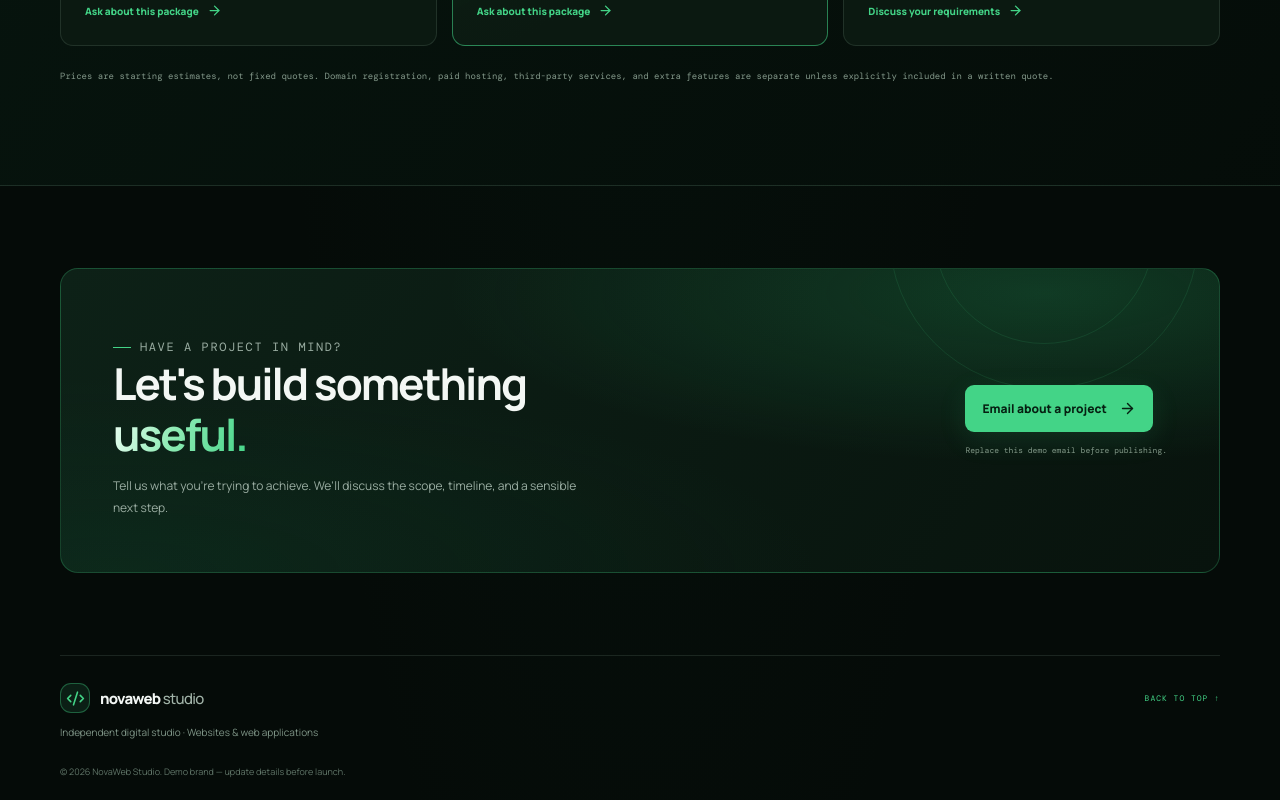
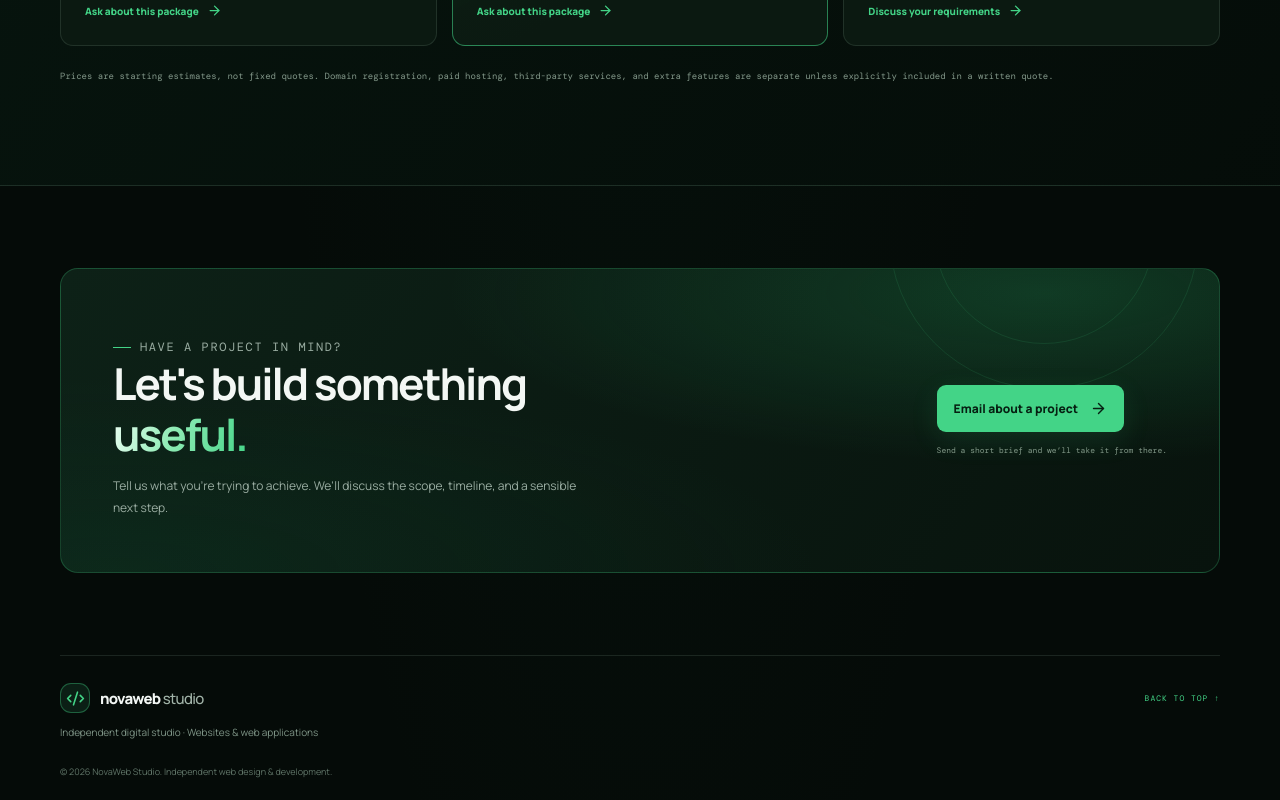
Before and after one commit to feh38368-design/novaweb-studio, a Next.js app: page / in a window 1280 px wide. Shown: the part 3195-3995 px from the top of the page. Built offline with nearby package versions, Linux system fonts and the light colour scheme.

Commit message:
Add files via upload

```diff
--- a/app/page.tsx
+++ b/app/page.tsx
@@ -212,12 +212,12 @@ export default function Home() {
           <div className="contact-copy"><SectionLabel>HAVE A PROJECT IN MIND?</SectionLabel><h2>Let&apos;s build something <span className="gradient-text">useful.</span></h2><p>Tell us what you&apos;re trying to achieve. We&apos;ll discuss the scope, timeline, and a sensible next step.</p></div>
           <div className="contact-actions">
             <a className="button button-primary" href="mailto:fridayw007@gmail.com?subject=Website%20project%20enquiry">Email about a project <ArrowRight size={17} /></a>
-            <span>Replace this demo email before publishing.</span>
+            <span>Send a short brief and we’ll take it from there.</span>
           </div>
         </div>
       </section>
 
-      <footer className="site-footer"><a className="brand" href="#home"><span className="brand-mark"><Code2 size={19} /></span><span>novaweb<span className="brand-light"> studio</span></span></a><p>Independent digital studio · Websites & web applications</p><a href="#home" className="back-top">BACK TO TOP ↑</a><small>© {new Date().getFullYear()} NovaWeb Studio. Demo brand — update details before launch.</small></footer>
+      <footer className="site-footer"><a className="brand" href="#home"><span className="brand-mark"><Code2 size={19} /></span><span>novaweb<span className="brand-light"> studio</span></span></a><p>Independent digital studio · Websites & web applications</p><a href="#home" className="back-top">BACK TO TOP ↑</a><small>© {new Date().getFullYear()} NovaWeb Studio. Independent web design & development.</small></footer>
     </main>
   );
 }
```
